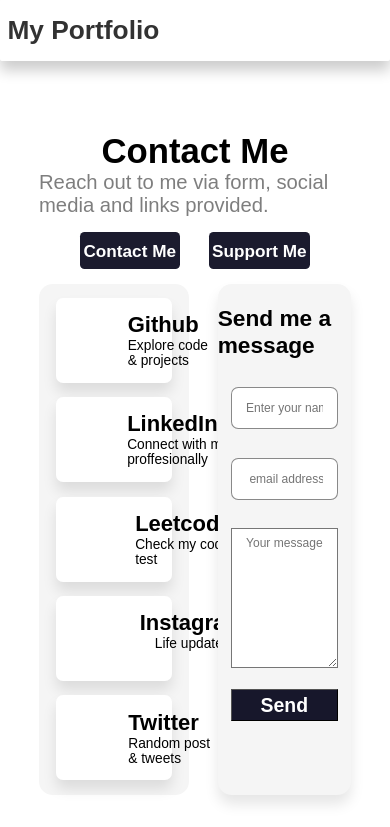
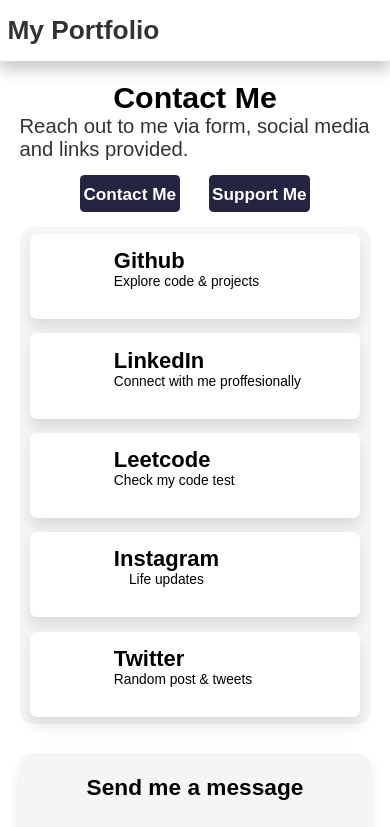
Before and after one commit to iamkorir3/portfolio, a React (Vite) app: page /contact in a window 390 px wide. Shown: the top 827 px of the page. Built offline with nearby package versions, Linux system fonts and the light colour scheme.

Commit message:
mobile vie testimonial

```diff
--- a/src/Pages/Home.jsx
+++ b/src/Pages/Home.jsx
@@ -4,6 +4,8 @@
 import Aboutcompo from "../components/Aboutcompo";
 import Myprojects from "../components/Myprojects";
 import Myskills from "../components/Myskills";
+import Mytestimonial from "../components/Mytestimonial";
+import ContactMe from "../components/ContactMe";
 
 function Home() {
   return (
@@ -13,6 +15,8 @@
       <Aboutcompo />
       <Myprojects />
       <Myskills />
+      <Mytestimonial />
+      <ContactMe />
     </div>
   );
 }
--- a/src/components/ContactMe.jsx
+++ b/src/components/ContactMe.jsx
@@ -16,7 +16,10 @@
             <ion-icon name="heart-outline"></ion-icon> Support Me
           </button>
         </div>
-        <div style={{ display: "flex", gap: "4rem" }}>
+        <div
+          // style={{ display: "flex", gap: "4rem" }}
+          className={styles.contactContiner}
+        >
           <MyAccounts />
 
           <ContactForm />
--- a/src/components/ContactMe.module.css
+++ b/src/components/ContactMe.module.css
@@ -7,7 +7,7 @@
   margin-top: 15rem;
 }
 .contactTitle h2 {
-  font-size: 4.8rem;
+  font-size: 4.2rem;
   width: fit-content;
   margin: 0 auto;
   margin-top: 3rem;
@@ -15,7 +15,7 @@
 
 .contactTitle p {
   font-size: 2.8rem;
-  opacity: 50%;
+  opacity: 80%;
   width: fit-content;
   margin: 0 auto;
 }
@@ -35,12 +35,17 @@
   border: none;
   padding: 1rem 0.5rem;
   border-radius: 5px;
-  background-color: rgb(27, 27, 46);
+  background-color: rgb(37, 37, 65);
   color: white;
 }
 .ctaBtn button ion-icon {
   color: white;
   align-self: center;
+}
+
+.contactContiner {
+  display: flex;
+  gap: 4rem;
 }
 
 .Mylinks {
@@ -200,3 +205,32 @@
 .message {
   height: 100rem;
 }
+
+@media (max-width: 400px) {
+  .container {
+    width: 90%;
+    margin: 0 auto;
+    margin-top: 4rem;
+    display: flex;
+    flex-direction: column;
+    margin-top: 8rem;
+  }
+
+  .contactContiner {
+    display: flex;
+    flex-direction: column;
+    gap: 4rem;
+  }
+
+  .Mylinks {
+    width: 100%;
+    padding: 1rem 0.5rem;
+  }
+
+  .contactForm {
+    width: 100%;
+    background-color: whitesmoke;
+    box-shadow: 0 10px 15px rgba(0, 0, 0, 0.1);
+    border-radius: 15px;
+  }
+}
```
Also changed, not shown: src/Pages/Contact.jsx (indentation only).
